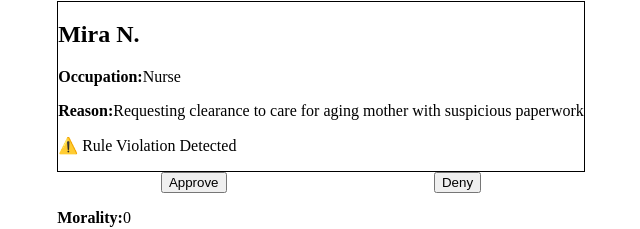
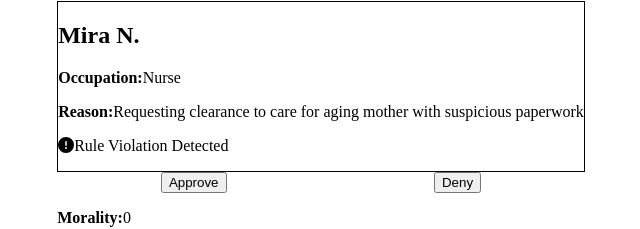
Before and after one commit to nyfz18/project-redline, a React (Create React App) app: page / in a window 1280 px wide. Both pictures are taken after a click on the button "Start Game.". Shown: the part 309-538 px from the top of the page, without its empty margins (319-959 px from the left). Built offline with nearby package versions, Linux system fonts and the light colour scheme.

Commit message:
fontawesome addition

```diff
--- a/package.json
+++ b/package.json
@@ -3,6 +3,9 @@
   "version": "0.1.0",
   "private": true,
   "dependencies": {
+    "@fortawesome/fontawesome-svg-core": "^6.7.2",
+    "@fortawesome/free-solid-svg-icons": "^6.7.2",
+    "@fortawesome/react-fontawesome": "^0.2.2",
     "@testing-library/dom": "^10.4.0",
     "@testing-library/jest-dom": "^6.6.3",
     "@testing-library/react": "^16.3.0",
--- a/src/components/RequestCard.tsx
+++ b/src/components/RequestCard.tsx
@@ -1,4 +1,7 @@
 // the card UI
+
+import { FontAwesomeIcon } from '@fortawesome/react-fontawesome';
+import { faCircleExclamation } from '@fortawesome/free-solid-svg-icons';
 
 // Request details of a citizen
 type Request = {
@@ -35,7 +38,8 @@
             </p>
             {request.ruleViolated &&
                 <p className="text-red-500">
-                    ⚠️ Rule Violation Detected
+                    <FontAwesomeIcon icon={faCircleExclamation} />
+                    Rule Violation Detected
                 </p>}
         </div>
     );
```
Also changed, not shown: 1 other file (tests, documents, lock files or other folders).
